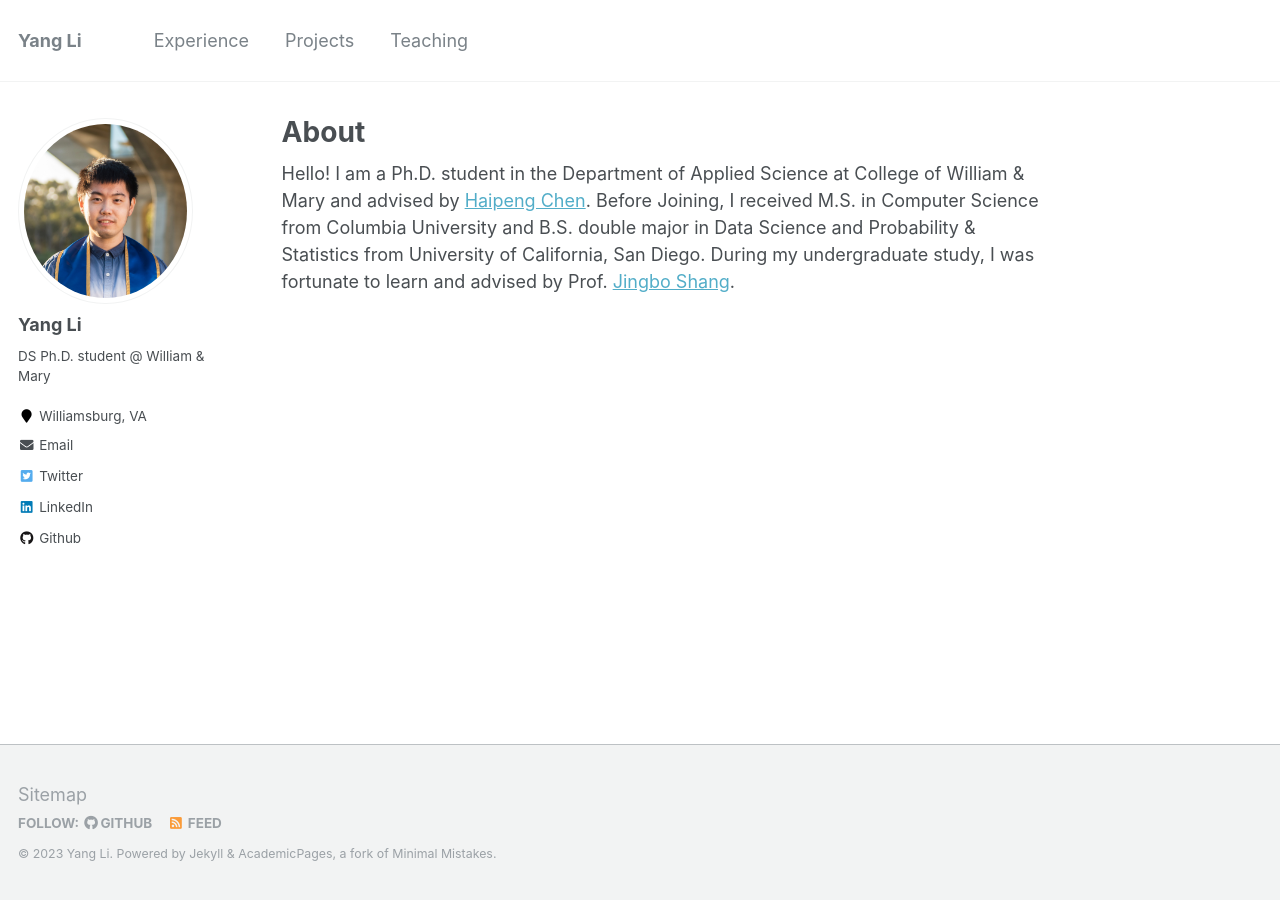
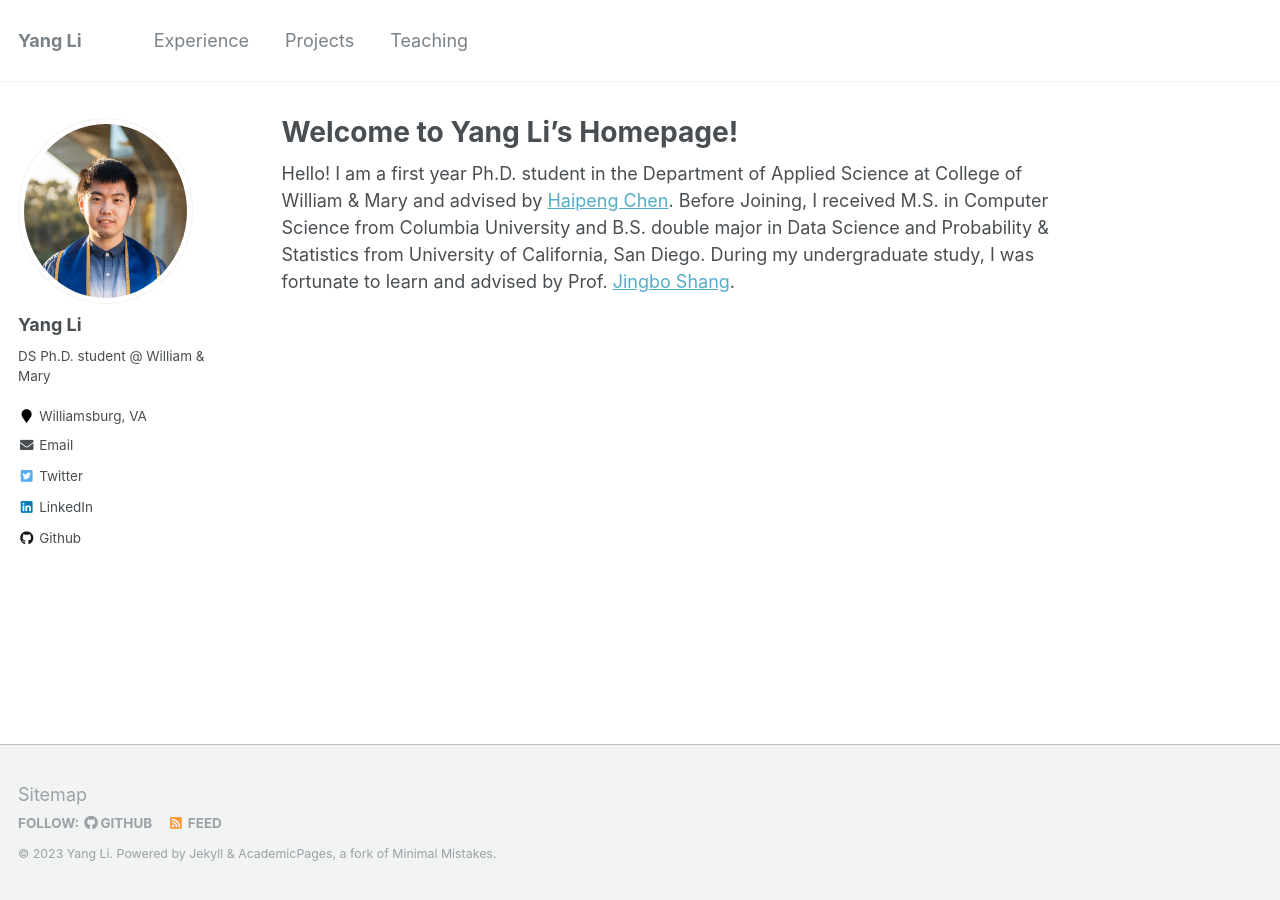
Before and after one commit to littlestone111/littlestone111.github.io, a Jekyll site: the page built from _pages/about.md, in a window 1280 px wide. Built offline with Jekyll 4.4.1, drawn with Linux system fonts in a browser that asks for light colours.

Commit message:
Update about

```diff
--- a/_pages/about.md
+++ b/_pages/about.md
@@ -1,6 +1,6 @@
 ---
 permalink: /
-title: "About"
+title: "Welcome to Yang Li's Homepage!"
 excerpt: "About me"
 author_profile: true
 redirect_from:
@@ -8,4 +8,4 @@ redirect_from:
   - /about.html
 ---
 
-Hello! I am a Ph.D. student in the Department of Applied Science at College of William & Mary and advised by [Haipeng Chen](https://haipeng-chen.github.io/). Before Joining, I received M.S. in Computer Science from Columbia University and B.S. double major in Data Science and Probability & Statistics from University of California, San Diego. During my undergraduate study, I was fortunate to learn and advised by Prof. [Jingbo Shang](https://shangjingbo1226.github.io/).
+Hello! I am a first year Ph.D. student in the Department of Applied Science at College of William & Mary and advised by [Haipeng Chen](https://haipeng-chen.github.io/). Before Joining, I received M.S. in Computer Science from Columbia University and B.S. double major in Data Science and Probability & Statistics from University of California, San Diego. During my undergraduate study, I was fortunate to learn and advised by Prof. [Jingbo Shang](https://shangjingbo1226.github.io/).
```
